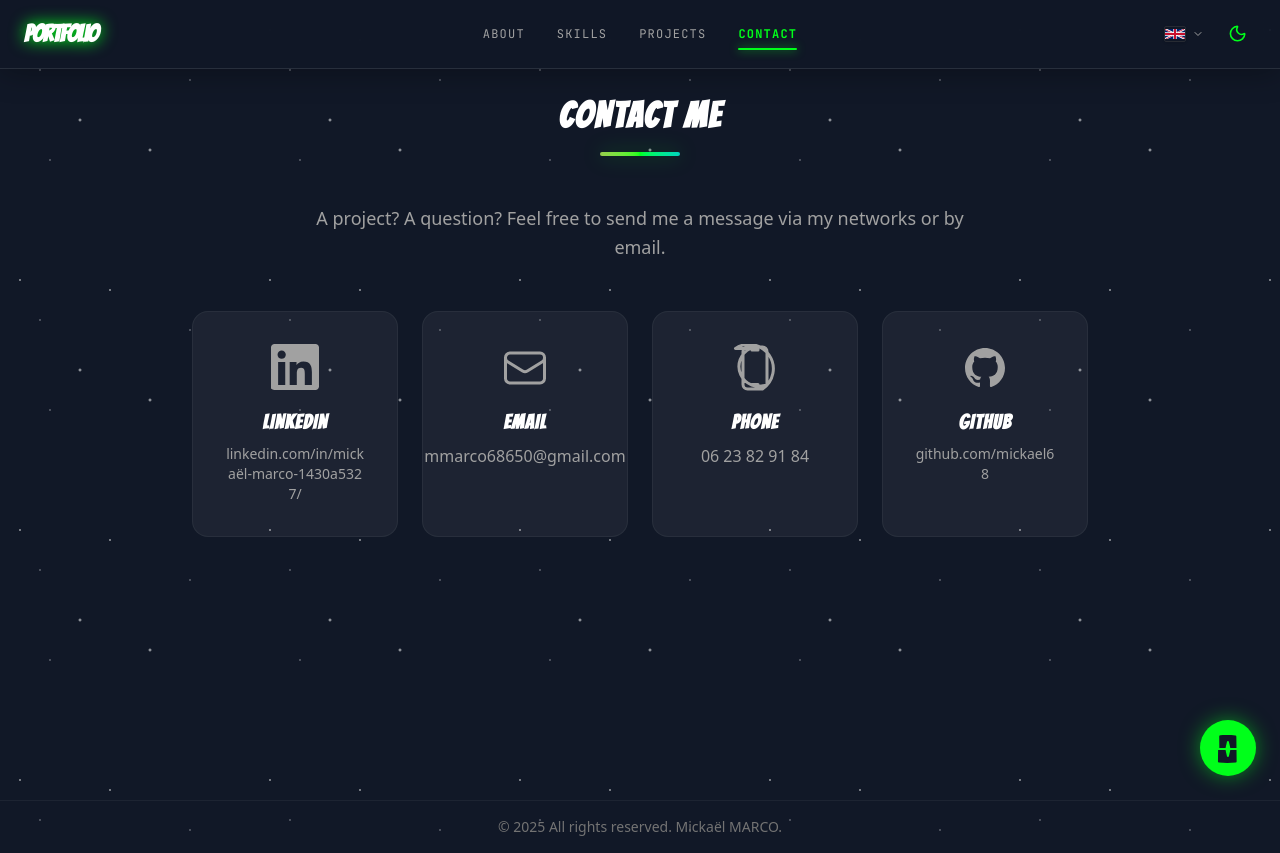
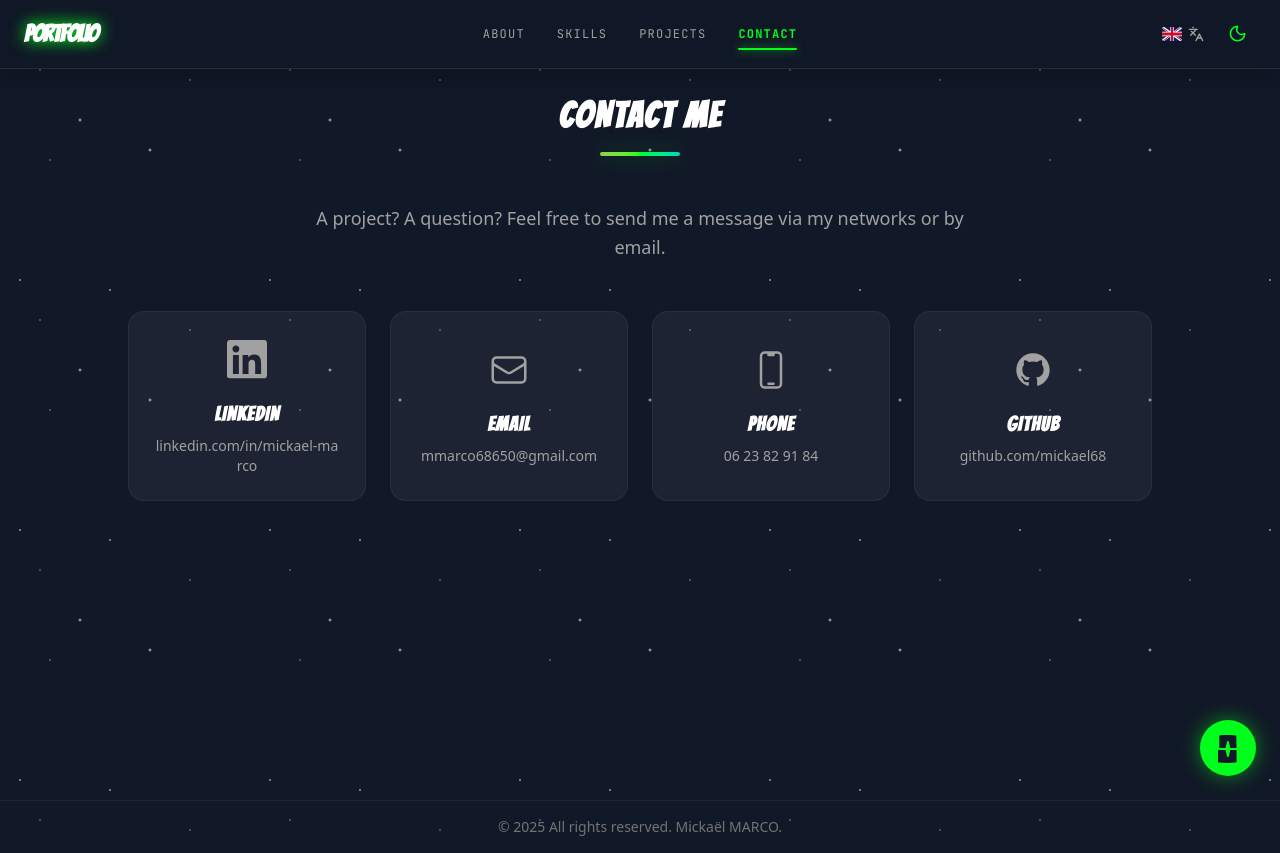
Before and after one commit to mickael68/PortfolioV2, a Next.js app: page /en/contact in a window 1280 px wide. Built offline with nearby package versions, Linux system fonts and the light colour scheme.

Commit message:
Correctif 13

```diff
--- a/app/[locale]/components/ChatBot.tsx
+++ b/app/[locale]/components/ChatBot.tsx
@@ -220,10 +220,6 @@ export default function ChatBot() {
                       {t.welcome} <span className="text-portal-green font-bold">{t.ia_exp}</span>.
                     </p>
                     <div className="mt-2 text-xs text-neutral-500 dark:text-neutral-400 font-mono">
-                      <span className="inline-block relative h-2 w-2 mr-2 mb-[1px]">
-                        <span className="animate-ping absolute inline-flex h-full w-full rounded-full bg-portal-green opacity-75"></span>
-                        <span className="absolute inline-flex rounded-full h-2 w-2 bg-portal-green"></span>
-                      </span>
                       <span>{t.conn_est}</span>
                     </div>
                   </div>
--- a/app/[locale]/components/LanguageSelector.tsx
+++ b/app/[locale]/components/LanguageSelector.tsx
@@ -1,12 +1,11 @@
 "use client";
 
-import { useState, useRef, useEffect } from "react";
 import { usePathname } from "next/navigation";
-import { ChevronDown } from "lucide-react";
+import { Languages } from "lucide-react";
 import { useLocale } from "./LocaleProvider";
 
 const FranceFlag = ({ className }: { className?: string }) => (
-  <svg xmlns="http://www.w3.org/2000/svg" viewBox="0 0 3 2" className={className}>
+  <svg xmlns="http://www.w3.org/2000/svg" viewBox="0 0 3 2" preserveAspectRatio="none" className={className}>
     <rect width="3" height="2" fill="#ED2939" />
     <rect width="2" height="2" fill="#fff" />
     <rect width="1" height="2" fill="#002395" />
@@ -14,7 +13,7 @@ const FranceFlag = ({ className }: { className?: string }) => (
 );
 
 const UKFlag = ({ className }: { className?: string }) => (
-  <svg xmlns="http://www.w3.org/2000/svg" viewBox="0 0 60 30" className={className}>
+  <svg xmlns="http://www.w3.org/2000/svg" viewBox="0 0 60 30" preserveAspectRatio="none" className={className}>
     <clipPath id="s">
       <path d="M0,0 v30 h60 v-30 z" />
     </clipPath>
@@ -39,32 +38,19 @@ const languages = [
 export function LanguageSelector() {
   const { locale, setLocale } = useLocale();
   const pathname = usePathname();
-  const [isOpen, setIsOpen] = useState(false);
   const selectedLang = languages.find(l => l.code === locale) || languages[0];
-  const dropdownRef = useRef<HTMLDivElement>(null);
 
-  // Close dropdown when clicking outside
-  useEffect(() => {
-    function handleClickOutside(event: MouseEvent) {
-      if (dropdownRef.current && !dropdownRef.current.contains(event.target as Node)) {
-        setIsOpen(false);
-      }
-    }
-    document.addEventListener("mousedown", handleClickOutside);
-    return () => document.removeEventListener("mousedown", handleClickOutside);
-  }, []);
-
-  const handleSwitch = (langCode: string) => {
-    setIsOpen(false);
+  const toggleLanguage = () => {
+    const nextLangCode = locale === "fr" ? "en" : "fr";
 
     // 1. Mettre à jour l'état React (change instantanément la langue à l'écran)
-    setLocale(langCode);
+    setLocale(nextLangCode);
 
     // 2. Mettre à jour l'URL sans déclencher la navigation serveur Next.js
     if (pathname) {
       const segments = pathname.split('/');
       if (segments.length >= 2) {
-        segments[1] = langCode;
+        segments[1] = nextLangCode;
       }
       const newUrl = segments.join('/');
       window.history.pushState(null, '', newUrl);
@@ -72,37 +58,16 @@ export function LanguageSelector() {
   };
 
   return (
-    <div className="relative" ref={dropdownRef}>
-      <button
-        onClick={() => setIsOpen(!isOpen)}
-        className="relative inline-flex items-center justify-center h-9 px-2 gap-1.5 rounded-md transition-colors hover:bg-neutral-200 dark:hover:bg-white/10 text-neutral-600 dark:text-neutral-400 focus:outline-none"
-        aria-label="Select language"
-      >
-        <selectedLang.Flag className="w-[22px] h-[16px] rounded-[2px] shadow-sm border border-neutral-200 dark:border-neutral-700/50 object-cover" />
-        <ChevronDown className={`w-3 h-3 transition-transform duration-200 ${isOpen ? "rotate-180" : ""}`} />
-      </button>
-
-      {isOpen && (
-        <div className="absolute right-0 mt-2 w-32 bg-white dark:bg-[#1f2937] border border-neutral-200 dark:border-neutral-700 rounded-lg shadow-lg overflow-hidden z-50 animate-in fade-in slide-in-from-top-2 duration-200">
-          <ul className="py-1">
-            {languages.map((lang) => (
-              <li key={lang.code}>
-                <button
-                  className={`w-full text-left px-4 py-2 text-sm flex items-center gap-2.5 hover:bg-neutral-100 dark:hover:bg-white/10 transition-colors ${
-                    selectedLang.code === lang.code
-                      ? "text-portal-green font-medium"
-                      : "text-neutral-700 dark:text-neutral-200"
-                  }`}
-                  onClick={() => handleSwitch(lang.code)}
-                >
-                  <lang.Flag className="w-[22px] h-[16px] rounded-[2px] shadow-sm border border-neutral-200 dark:border-neutral-700/50 object-cover" />
-                  {lang.name}
-                </button>
-              </li>
-            ))}
-          </ul>
-        </div>
-      )}
-    </div>
+    <button
+      onClick={toggleLanguage}
+      className="group relative inline-flex items-center justify-center h-9 px-2 gap-1.5 rounded-md transition-colors hover:bg-neutral-200 dark:hover:bg-white/10 text-neutral-600 dark:text-neutral-400 focus:outline-none"
+      aria-label="Toggle language"
+      title={locale === "fr" ? "Switch to English" : "Passer en français"}
+    >
+      <div className="relative">
+        <selectedLang.Flag className="w-[20px] h-[14px] rounded-[2px] shadow-sm object-cover group-hover:scale-110 transition-transform" />
+      </div>
+      <Languages className="w-4 h-4 text-neutral-400 group-hover:text-portal-green transition-colors" />
+    </button>
   );
 }
--- a/app/[locale]/contact/page.tsx
+++ b/app/[locale]/contact/page.tsx
@@ -7,7 +7,7 @@ export default function Contact() {
 
     return (
         <div className="min-h-screen pt-24 pb-24 px-4">
-            <div className="max-w-4xl mx-auto text-center">
+            <div className="max-w-5xl mx-auto text-center">
                 <h2 className="text-4xl font-bold text-neutral-900 dark:text-white mb-4 text-center font-bangers tracking-wider">{dictionary.contact.title}</h2>
                 <div className="w-20 h-1 bg-gradient-to-r from-rick-green via-portal-green to-teal-400 drop-shadow-[0_0_10px_rgba(0,255,26,0.3)] mx-auto rounded-full mb-12"></div>
                 <p className="text-neutral-600 dark:text-neutral-400 mb-12 max-w-2xl mx-auto text-lg leading-relaxed">
@@ -20,43 +20,43 @@ export default function Contact() {
                         href="https://www.linkedin.com/in/micka%C3%ABl-marco-1430a5327/"
                         target="_blank"
                         rel="noopener noreferrer"
-                        className="group flex flex-col items-center p-8 rounded-2xl bg-black/5 dark:bg-white/5 border border-black/5 dark:border-white/5 hover:border-portal-green/50 hover:bg-black/10 dark:hover:bg-white/10 transition-all duration-300"
+                        className="group flex flex-col items-center justify-center h-full p-6 rounded-2xl bg-black/5 dark:bg-white/5 border border-black/5 dark:border-white/5 hover:border-portal-green/50 hover:bg-black/10 dark:hover:bg-white/10 transition-all duration-300"
                     >
-                        <div className="w-12 h-12 mb-4 text-neutral-600 dark:text-neutral-400 group-hover:text-portal-green transition-colors">
-                            <svg fill="currentColor" viewBox="0 0 24 24" aria-hidden="true">
+                        <div className="w-12 h-12 mb-4 flex items-center justify-center text-neutral-600 dark:text-neutral-400 group-hover:text-portal-green transition-colors">
+                            <svg className="w-10 h-10" fill="currentColor" viewBox="0 0 24 24" aria-hidden="true">
                                 <path d="M20.447 20.452h-3.554v-5.569c0-1.328-.027-3.037-1.852-3.037-1.853 0-2.136 1.445-2.136 2.939v5.667H9.351V9h3.414v1.561h.046c.477-.9 1.637-1.85 3.37-1.85 3.601 0 4.267 2.37 4.267 5.455v6.286zM5.337 7.433c-1.144 0-2.063-.926-2.063-2.065 0-1.138.92-2.063 2.063-2.063 1.14 0 2.064.925 2.064 2.063 0 1.139-.925 2.065-2.064 2.065zm1.782 13.019H3.555V9h3.564v11.452zM22.225 0H1.771C.792 0 0 .774 0 1.729v20.542C0 22.227.792 23 1.771 23h20.451C23.2 23 24 22.227 24 21.271V1.729C24 .774 23.2 0 22.222 0h.003z" />
                             </svg>
                         </div>
-                        <h3 className="text-xl font-semibold text-neutral-900 dark:text-white mb-2">LinkedIn</h3>
-                        <span className="text-neutral-600 dark:text-neutral-400 group-hover:text-portal-glow transition-colors text-sm break-all text-center">linkedin.com/in/mickaël-marco-1430a5327/</span>
+                        <h3 className="text-xl font-semibold text-neutral-900 dark:text-white mb-2 font-bangers tracking-wide">LinkedIn</h3>
+                        <span className="text-neutral-600 dark:text-neutral-400 group-hover:text-portal-glow transition-colors text-sm break-all text-center">linkedin.com/in/mickael-marco</span>
                     </a>
 
                     {/* Email */}
                     <a
                         href="mailto:mmarco68650@gmail.com"
-                        className="group flex flex-col items-center p-8 rounded-2xl bg-black/5 dark:bg-white/5 border border-black/5 dark:border-white/5 hover:border-portal-green/50 hover:bg-black/10 dark:hover:bg-white/10 transition-all duration-300"
+                        className="group flex flex-col items-center justify-center h-full p-6 rounded-2xl bg-black/5 dark:bg-white/5 border border-black/5 dark:border-white/5 hover:border-portal-green/50 hover:bg-black/10 dark:hover:bg-white/10 transition-all duration-300"
                     >
-                        <div className="w-12 h-12 mb-4 text-neutral-600 dark:text-neutral-400 group-hover:text-portal-green transition-colors">
-                            <svg fill="none" viewBox="0 0 24 24" strokeWidth="1.5" stroke="currentColor" aria-hidden="true">
+                        <div className="w-12 h-12 mb-4 flex items-center justify-center text-neutral-600 dark:text-neutral-400 group-hover:text-portal-green transition-colors">
+                            <svg className="w-10 h-10" fill="none" viewBox="0 0 24 24" strokeWidth="1.5" stroke="currentColor" aria-hidden="true">
                                 <path strokeLinecap="round" strokeLinejoin="round" d="M21.75 6.75v10.5a2.25 2.25 0 01-2.25 2.25h-15a2.25 2.25 0 01-2.25-2.25V6.75m19.5 0A2.25 2.25 0 0019.5 4.5h-15a2.25 2.25 0 00-2.25 2.25m19.5 0v.243a2.25 2.25 0 01-1.07 1.916l-7.5 4.615a2.25 2.25 0 01-2.36 0L3.32 8.91a2.25 2.25 0 01-1.07-1.916V6.75" />
                             </svg>
                         </div>
-                        <h3 className="text-xl font-semibold text-neutral-900 dark:text-white mb-2">Email</h3>
-                        <span className="text-neutral-600 dark:text-neutral-400 group-hover:text-portal-glow transition-colors">mmarco68650@gmail.com</span>
+                        <h3 className="text-xl font-semibold text-neutral-900 dark:text-white mb-2 font-bangers tracking-wide">Email</h3>
+                        <span className="text-neutral-600 dark:text-neutral-400 group-hover:text-portal-glow transition-colors text-sm break-all text-center">mmarco68650@gmail.com</span>
                     </a>
 
                     {/* Téléphone */}
                     <a
                         href="tel:0623829184"
-                        className="group flex flex-col items-center p-8 rounded-2xl bg-black/5 dark:bg-white/5 border border-black/5 dark:border-white/5 hover:border-portal-green/50 hover:bg-black/10 dark:hover:bg-white/10 transition-all duration-300"
+                        className="group flex flex-col items-center justify-center h-full p-6 rounded-2xl bg-black/5 dark:bg-white/5 border border-black/5 dark:border-white/5 hover:border-portal-green/50 hover:bg-black/10 dark:hover:bg-white/10 transition-all duration-300"
                     >
-                        <div className="w-12 h-12 mb-4 text-neutral-600 dark:text-neutral-400 group-hover:text-portal-green transition-colors">
-                            <svg fill="none" viewBox="0 0 24 24" strokeWidth="1.5" stroke="currentColor" aria-hidden="true">
-                                <path strokeLinecap="round" strokeLinejoin="round" d="M10.5 1.5H8.25A2.25 2.25 0 006 3.75v16.5a2.25 2.25 0 002.25 2.25h7.5A2.25 2.25 0 002.25 2.25h7.5A2.25 2.25 0 0018 20.25V3.75a2.25 2.25 0 00-2.25-2.25H13.5m-3 0V3h3V1.5m-3 0h3m-3 18.75h3" />
+                        <div className="w-12 h-12 mb-4 flex items-center justify-center text-neutral-600 dark:text-neutral-400 group-hover:text-portal-green transition-colors">
+                            <svg className="w-10 h-10" fill="none" viewBox="0 0 24 24" strokeWidth="1.5" stroke="currentColor" aria-hidden="true">
+                                <path strokeLinecap="round" strokeLinejoin="round" d="M10.5 1.5H8.25A2.25 2.25 0 0 0 6 3.75v16.5a2.25 2.25 0 0 0 2.25 2.25h7.5A2.25 2.25 0 0 0 18 20.25V3.75a2.25 2.25 0 0 0-2.25-2.25H13.5m-3 0V3h3V1.5m-3 0h3m-3 18.75h3" />
                             </svg>
                         </div>
-                        <h3 className="text-xl font-semibold text-neutral-900 dark:text-white mb-2">{dictionary.contact.phone}</h3>
-                        <span className="text-neutral-600 dark:text-neutral-400 group-hover:text-portal-glow transition-colors">06 23 82 91 84</span>
+                        <h3 className="text-xl font-semibold text-neutral-900 dark:text-white mb-2 font-bangers tracking-wide">{dictionary.contact.phone}</h3>
+                        <span className="text-neutral-600 dark:text-neutral-400 group-hover:text-portal-glow transition-colors text-sm break-all text-center">06 23 82 91 84</span>
                     </a>
 
                     {/* GitHub */}
@@ -64,14 +64,14 @@ export default function Contact() {
                         href="https://github.com/mickael68"
                         target="_blank"
                         rel="noopener noreferrer"
-                        className="group flex flex-col items-center p-8 rounded-2xl bg-black/5 dark:bg-white/5 border border-black/5 dark:border-white/5 hover:border-portal-green/50 hover:bg-black/10 dark:hover:bg-white/10 transition-all duration-300"
+                        className="group flex flex-col items-center justify-center h-full p-6 rounded-2xl bg-black/5 dark:bg-white/5 border border-black/5 dark:border-white/5 hover:border-portal-green/50 hover:bg-black/10 dark:hover:bg-white/10 transition-all duration-300"
                     >
-                        <div className="w-12 h-12 mb-4 text-neutral-600 dark:text-neutral-400 group-hover:text-portal-green transition-colors">
-                            <svg fill="currentColor" viewBox="0 0 24 24" aria-hidden="true">
+                        <div className="w-12 h-12 mb-4 flex items-center justify-center text-neutral-600 dark:text-neutral-400 group-hover:text-portal-green transition-colors">
+                            <svg className="w-10 h-10" fill="currentColor" viewBox="0 0 24 24" aria-hidden="true">
                                 <path fillRule="evenodd" clipRule="evenodd" d="M12 2C6.477 2 2 6.477 2 12c0 4.42 2.865 8.166 6.839 9.489.5.092.682-.217.682-.482 0-.237-.008-.866-.013-1.7-2.782.603-3.369-1.34-3.369-1.34-.454-1.156-1.11-1.462-1.11-1.462-.908-.62.069-.608.069-.608 1.003.07 1.531 1.03 1.531 1.03.892 1.529 2.341 1.087 2.91.831.092-.646.35-1.086.636-1.336-2.22-.253-4.555-1.11-4.555-4.943 0-1.091.39-1.984 1.029-2.683-.103-.253-.446-1.27.098-2.647 0 0 .84-.269 2.75 1.025A9.578 9.578 0 0112 6.836c.85.004 1.705.114 2.504.336 1.909-1.294 2.747-1.025 2.747-1.025.546 1.377.203 2.394.1 2.647.64.699 1.028 1.592 1.028 2.683 0 3.842-2.339 4.687-4.566 4.935.359.309.678.919.678 1.852 0 1.336-.012 2.415-.012 2.743 0 .267.18.578.688.48C19.138 20.161 22 16.418 22 12c0-5.523-4.477-10-10-10z" />
                             </svg>
                         </div>
-                        <h3 className="text-xl font-semibold text-neutral-900 dark:text-white mb-2">GitHub</h3>
+                        <h3 className="text-xl font-semibold text-neutral-900 dark:text-white mb-2 font-bangers tracking-wide">GitHub</h3>
                         <span className="text-neutral-600 dark:text-neutral-400 group-hover:text-portal-glow transition-colors text-sm break-all text-center">github.com/mickael68</span>
                     </a>
                 </div>
```
